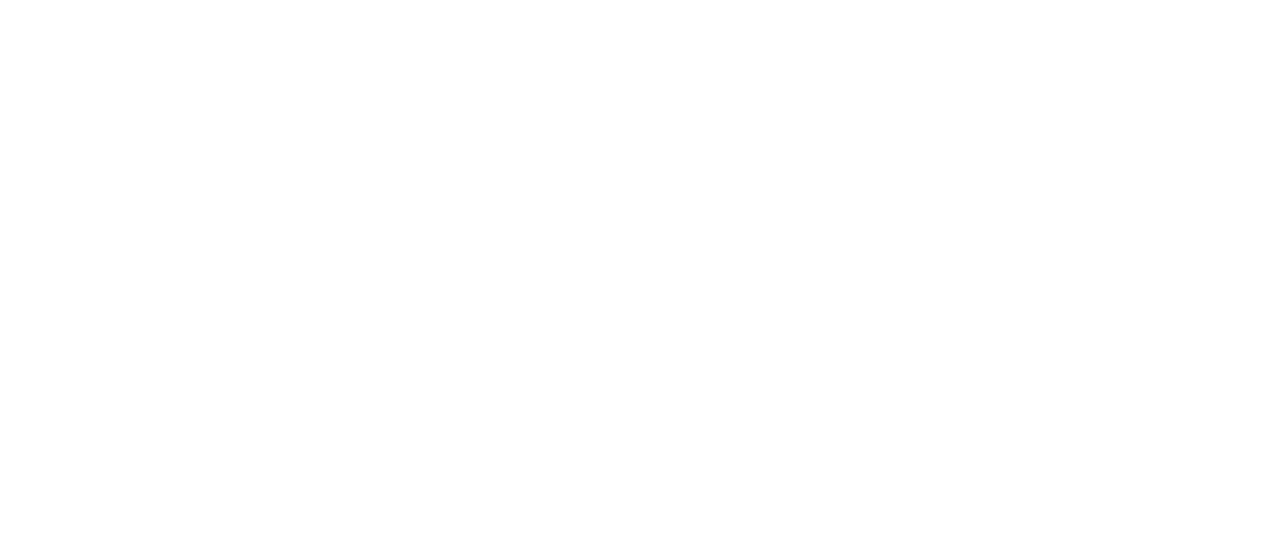
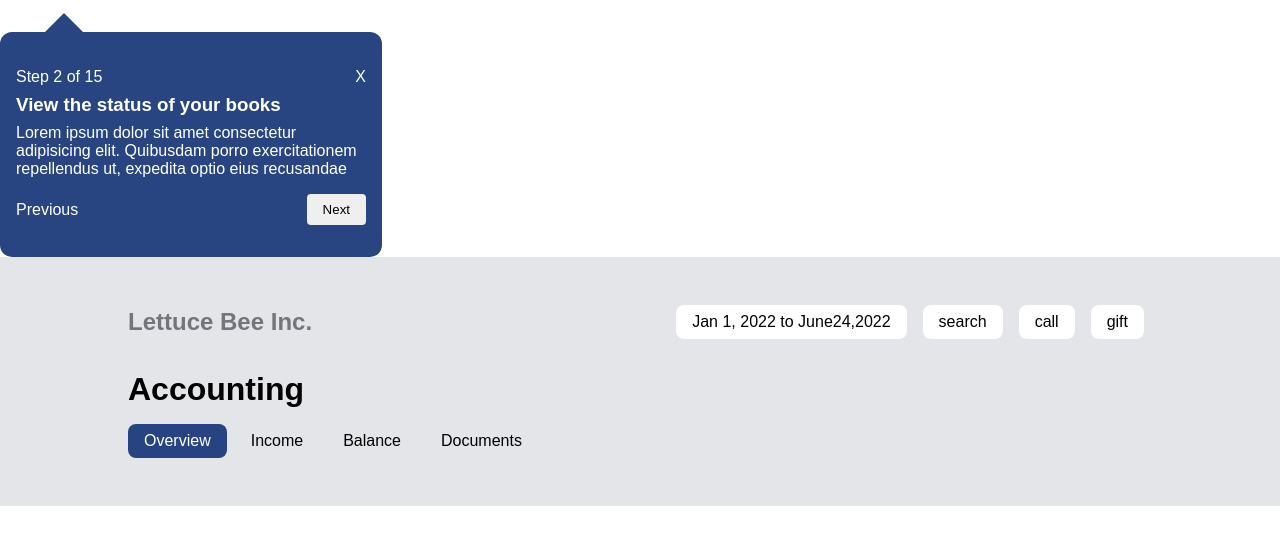
Before and after one commit to SokolovskiyA/industry-project-bench, a React (Create React App) app: page / in a window 1280 px wide. Before the commit this address had no page. Shown: the top 544 px of the page. Built offline with nearby package versions, Linux system fonts and the light colour scheme.

Commit message:
style to popover

```diff
--- a/src/App.js
+++ b/src/App.js
@@ -12,13 +12,11 @@
 	return (
 		<div className="App">
 			<BrowserRouter>
-
-			<Routes>
-			<Route to="/" element={<DashboardHeader />}/>
-
-			</Routes>
+      <Popover />
+				<Routes>
+					<Route path="/" element={<DashboardHeader />} />
+				</Routes>
 			</BrowserRouter>
-
 		</div>
 	);
 }
--- a/src/components/Poppver/Popover.jsx
+++ b/src/components/Poppver/Popover.jsx
@@ -3,6 +3,9 @@
 const Popover = ({ step, header, description }) => {
 	return (
 		<div className="popover">
+            <div className="popover__triangle-container">
+                <div className="popover__triangle"></div>
+            </div>
 			<div className="popover__card">
 				<div className="popover__card-nav">
 					<p className="popover__step">Step 2 of 15</p>
--- a/src/components/Poppver/Popover.scss
+++ b/src/components/Poppver/Popover.scss
@@ -1,28 +1,48 @@
-.popover{
+.popover {
 	width: 21.875rem;
 	// height: 15.625rem;
 	padding: 1rem;
 	color: white;
 	background-color: #284581;
 	border-radius: 12px;
+	margin-top: 2rem;
+	&__triangle-container {
+		position: relative;
+		height: 20px;
 
-    &__card-nav{
+		width: 100px;
+	}
+	&__triangle {
+		height: 20px;
+		width: 20px;
+		position: absolute;
+		top: -2.20rem;
+        right: 2rem;
+		width: 0;
+		height: 0;
+		border-left: 20px solid transparent;
+		border-right: 20px solid transparent;
+
+		border-bottom: 20px solid #284581;
+	}
+
+	&__card-nav {
 		display: flex;
 		justify-content: space-between;
 		align-items: center;
 	}
-    &__card-heading{
-        margin: .5rem 0;
+	&__card-heading {
+		margin: 0.5rem 0;
 	}
 
-    &__footer{
+	&__footer {
 		display: flex;
 		justify-content: space-between;
 		margin: 1rem 0;
 		align-items: center;
 
-        &-button-next{
-            padding: .5rem 1rem;
+		&-button-next {
+			padding: 0.5rem 1rem;
 			border-radius: 4px;
 			border: none;
 		}
```
Lines whose indentation alone changed are shown as unchanged.
